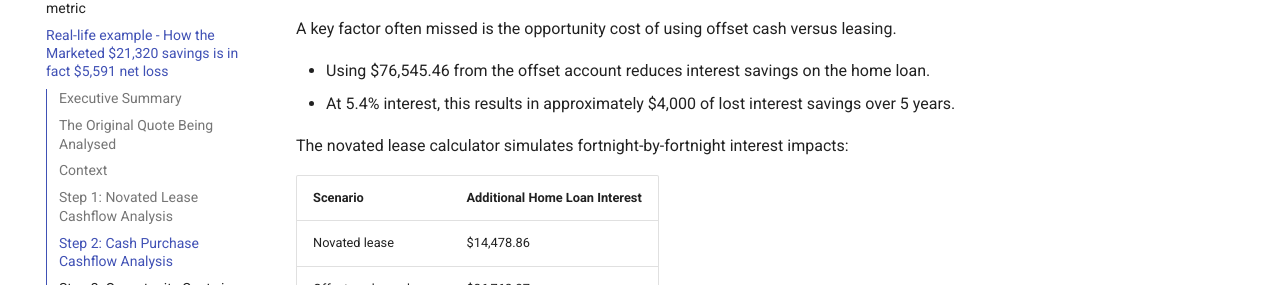
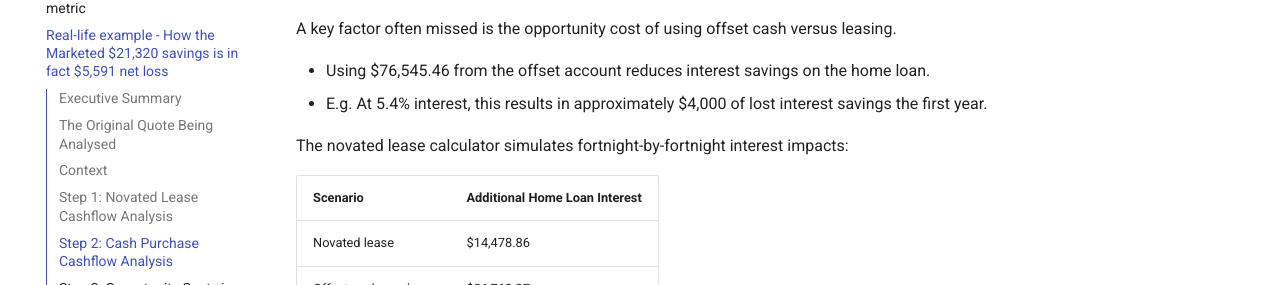
Before and after one commit to novatedlease/novatedlease.github.io, an MkDocs documentation site: the page built from docs/costs-and-savings/false-saving-example.md, in a window 1280 px wide and 900 px high, scrolled down 4601 px. Shown: the part 166-451 px from the top of the window. Built offline with MkDocs 1.6.1 and Material for MkDocs 9.7.7, drawn with Linux system fonts in a browser that asks for light colours.

Commit message:
corrected incorrect sentence

```diff
--- a/docs/costs-and-savings/false-saving-example.md
+++ b/docs/costs-and-savings/false-saving-example.md
@@ -97,7 +97,7 @@ $76,545.46 (vehicle) + $24,453 (running costs) = **$100,998.46**
 A key factor often missed is the opportunity cost of using offset cash versus leasing.
 
 - Using $76,545.46 from the offset account reduces interest savings on the home loan.
-- At 5.4% interest, this results in approximately $4,000 of lost interest savings over 5 years.
+- E.g. At 5.4% interest, this results in approximately $4,000 of lost interest savings the first year.
 
 The novated lease calculator simulates fortnight-by-fortnight interest impacts:
 
```
